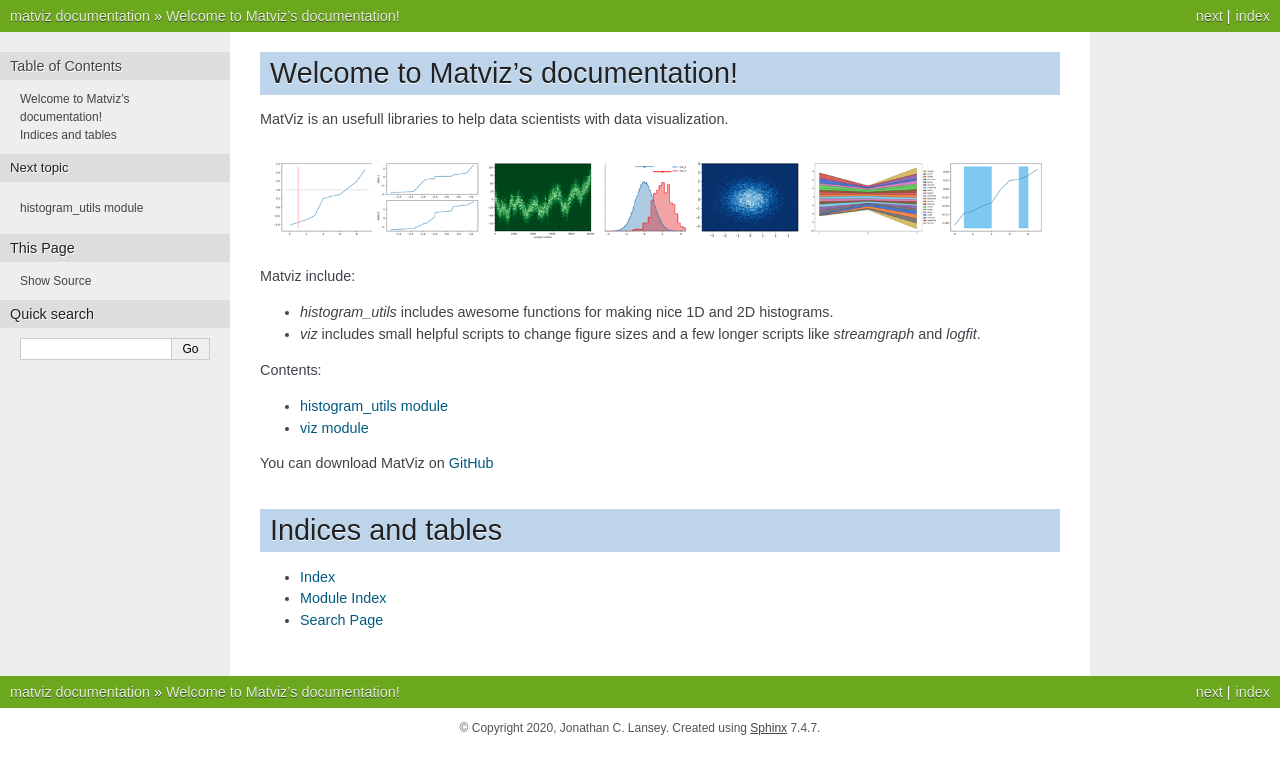
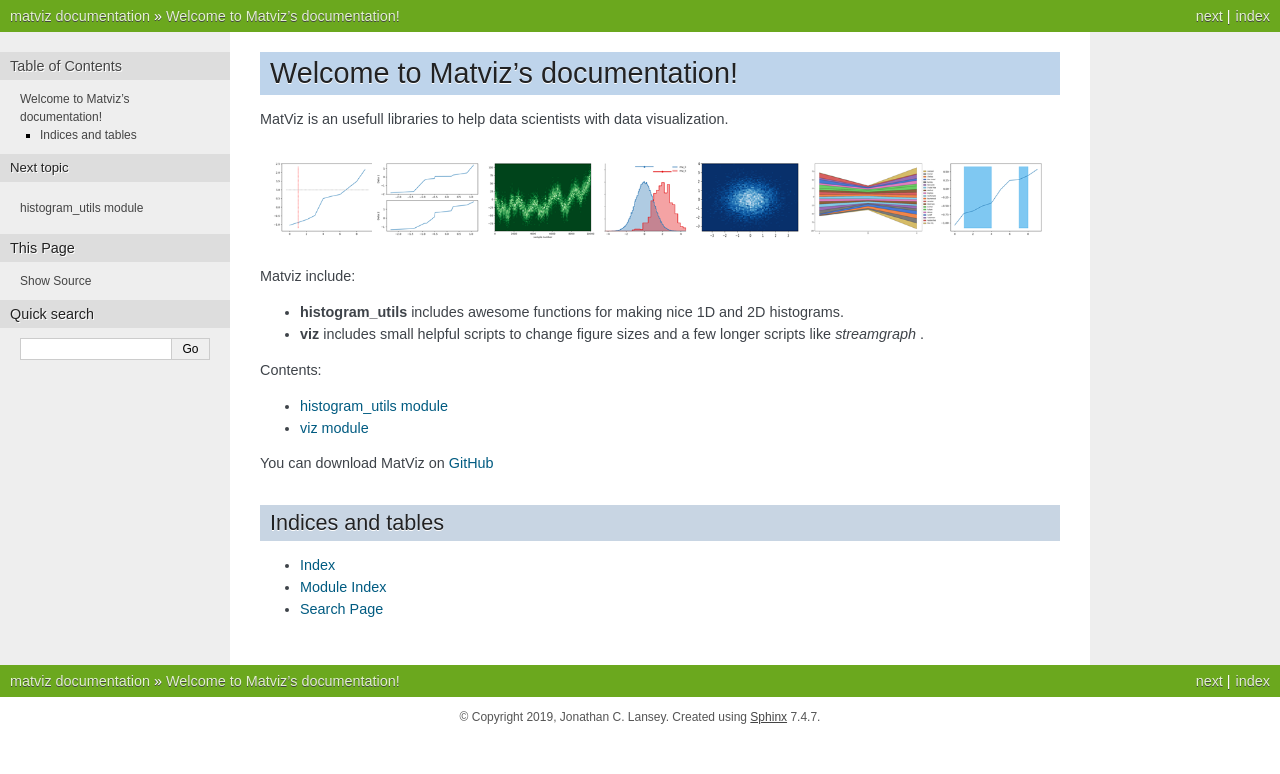
Before and after one commit to JLansey/matviz, a Sphinx documentation site: the page built from docs/source/index.rst, in a window 1280 px wide. Shown: the top 774 px of the page. Built offline with Sphinx 7.4.7, drawn with Linux system fonts in a browser that asks for light colours.

Commit message:
Add files via upload

```diff
--- a/docs/source/conf.py
+++ b/docs/source/conf.py
@@ -13,12 +13,12 @@
 import os
 import sys
 sys.path.insert(0, os.path.abspath('../..'))
-
+master_doc = 'index'
 
 # -- Project information -----------------------------------------------------
 
 project = 'matviz'
-copyright = '2020, Jonathan C. Lansey'
+copyright = '2019, Jonathan C. Lansey'
 author = 'Jonathan C. Lansey'
 
 
--- a/docs/source/index.rst
+++ b/docs/source/index.rst
@@ -12,10 +12,9 @@
 
 Matviz include:
 
-* `histogram_utils` includes awesome functions for making nice 1D and 2D histograms.
+* **histogram_utils** includes awesome functions for making nice 1D and 2D histograms.
 
-* `viz` includes small helpful scripts to change figure sizes and a few longer scripts like `streamgraph` and `logfit`.
-
+* **viz** includes small helpful scripts to change figure sizes and a few longer scripts like `streamgraph` .
 
 
 .. toctree::
@@ -26,12 +25,11 @@
    histogram_utils
    viz
 
-
 You can download MatViz on `GitHub <http://github.com/JLansey/matviz>`_
 
 
 Indices and tables
-==================
+--------------------------------
 
 * :ref:`genindex`
 * :ref:`modindex`
```
